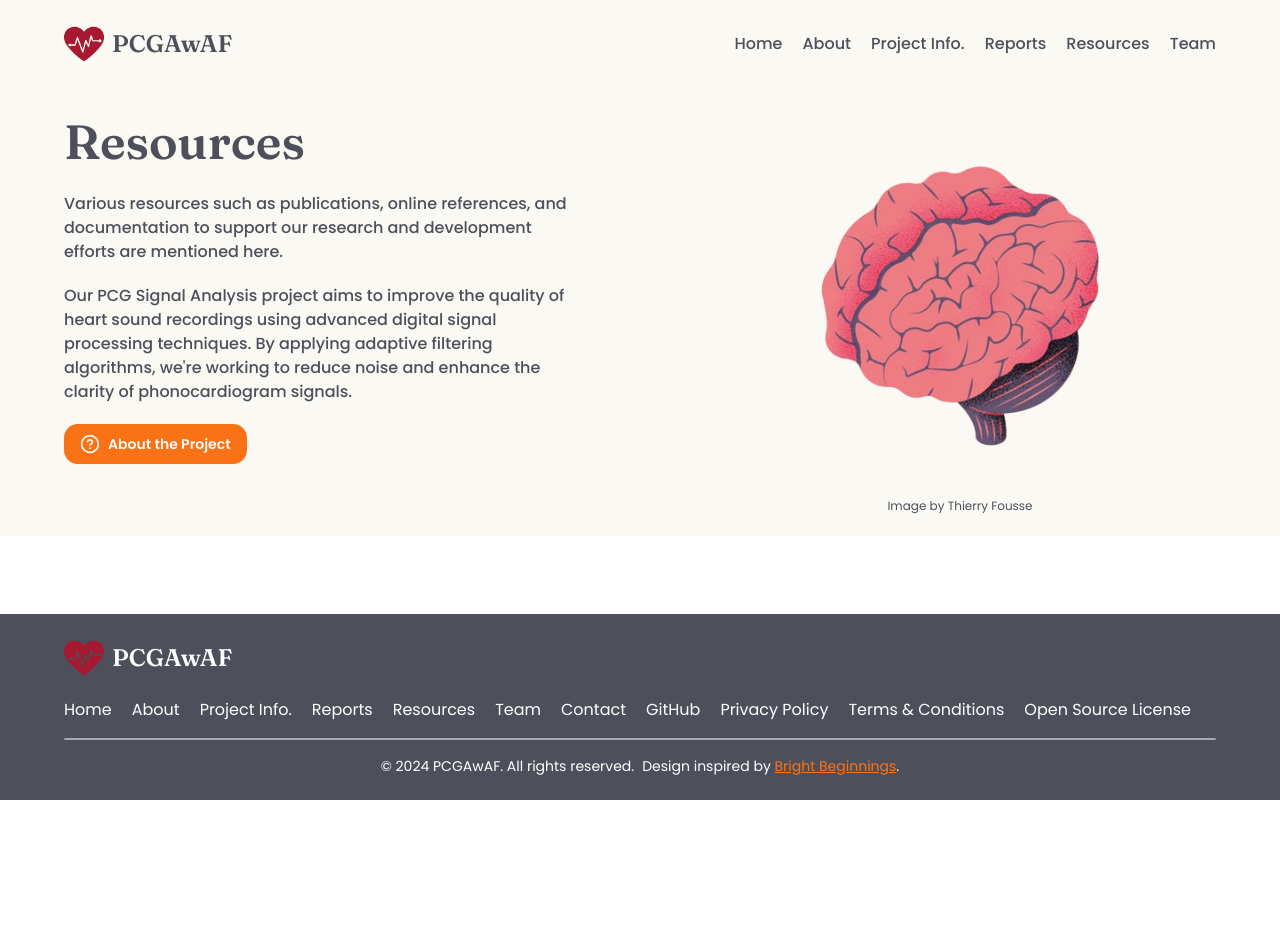
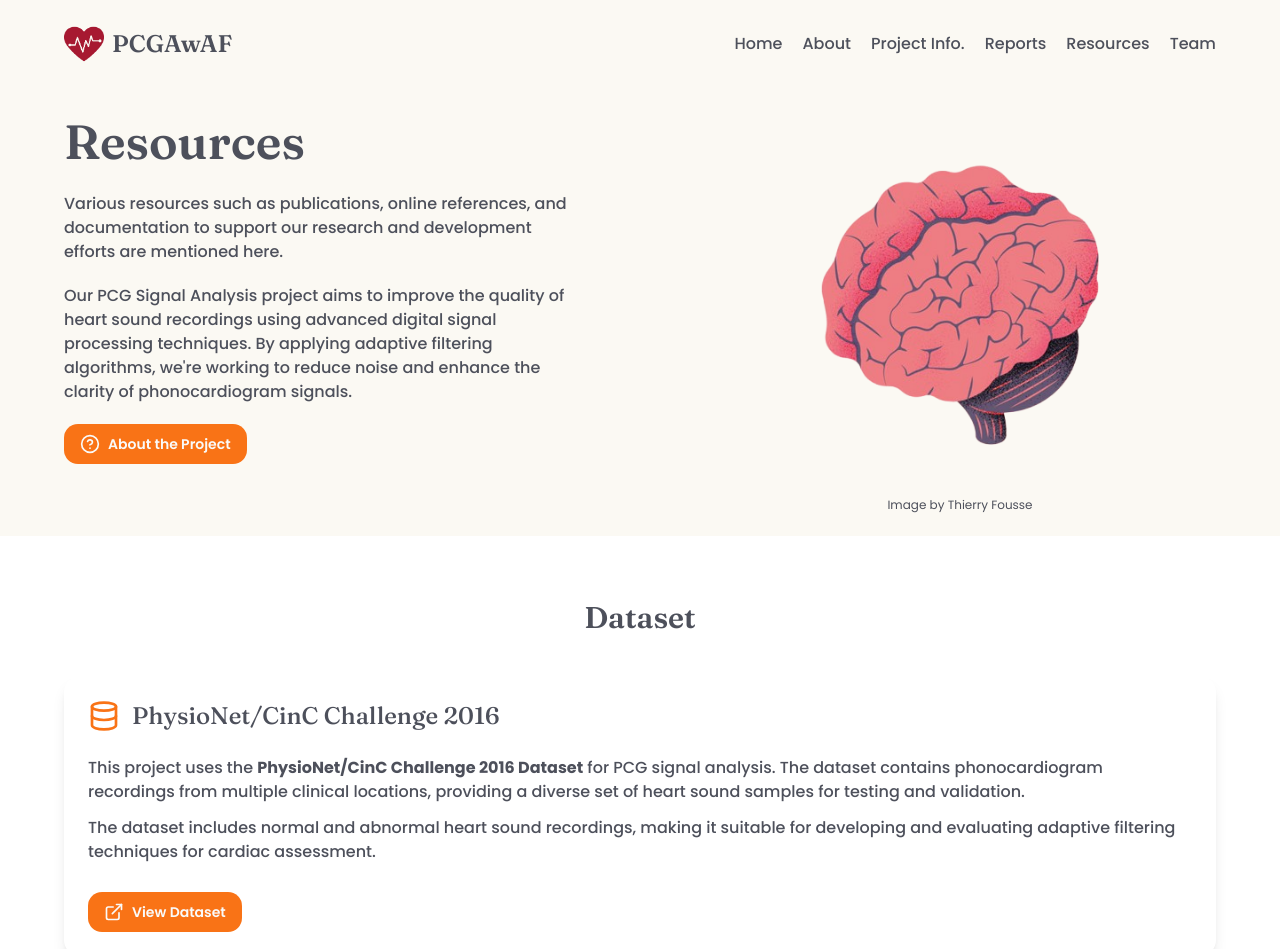
Before and after one commit to kunalkeshan/PCG-Signal-Analysis-With-Adaptive-Filtering, a Next.js app in the folder client/: page /resources in a window 1280 px wide. Shown: the top 949 px of the page. Before the commit the page ends 800 px from the top, so only its background shows below. Built offline with nearby package versions, Linux system fonts and the light colour scheme.

Commit message:
Add dataset link to README and Resources page
Co-authored-by: kunalkeshan <68579547+kunalkeshan@users.noreply.github.com>

```diff
--- a/client/app/resources/page.tsx
+++ b/client/app/resources/page.tsx
@@ -1,9 +1,11 @@
 import Hero from '@/components/resources/hero';
+import Dataset from '@/components/resources/dataset';
 
 export default function Resources() {
 	return (
 		<main>
 			<Hero />
+			<Dataset />
 		</main>
 	);
 }
--- /dev/null
+++ b/client/components/resources/dataset.tsx
@@ -0,0 +1,43 @@
+import React from 'react';
+import { Database, ExternalLink } from 'lucide-react';
+import { Button } from '@/components/ui/button';
+
+const Dataset = () => {
+	return (
+		<section className='w-full max-w-screen-xl mx-auto p-6 md:p-16'>
+			<h2 className='font-heading font-semibold text-3xl text-center'>
+				Dataset
+			</h2>
+			<div className='mt-10 flex flex-col gap-5'>
+				<div className='flex flex-col gap-3 p-6 bg-white rounded-2xl shadow-lg'>
+					<div className='flex items-center gap-3'>
+						<Database size={32} className='text-primary' />
+						<h3 className='text-2xl font-heading font-medium'>
+							PhysioNet/CinC Challenge 2016
+						</h3>
+					</div>
+					<p className='font-medium mt-3'>
+						This project uses the <strong>PhysioNet/CinC Challenge 2016 Dataset</strong> for PCG signal analysis. The dataset contains phonocardiogram recordings from multiple clinical locations, providing a diverse set of heart sound samples for testing and validation.
+					</p>
+					<p className='font-medium'>
+						The dataset includes normal and abnormal heart sound recordings, making it suitable for developing and evaluating adaptive filtering techniques for cardiac assessment.
+					</p>
+					<div className='mt-4'>
+						<Button asChild className='gap-2 font-semibold'>
+							<a
+								href='https://archive.physionet.org/pn3/challenge/2016/'
+								target='_blank'
+								rel='noopener noreferrer'
+							>
+								<ExternalLink className='shrink-0' size={20} />
+								<span>View Dataset</span>
+							</a>
+						</Button>
+					</div>
+				</div>
+			</div>
+		</section>
+	);
+};
+
+export default Dataset;
```
Also changed, not shown: 2 other files (tests, documents, lock files or other folders).
